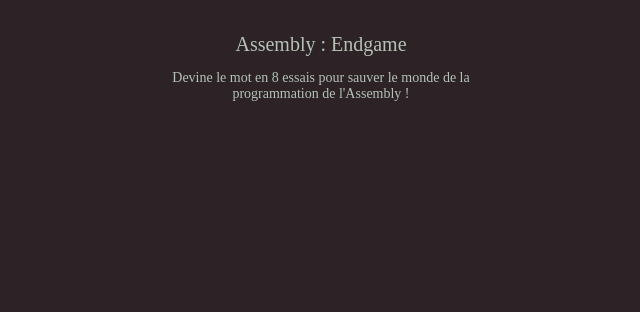
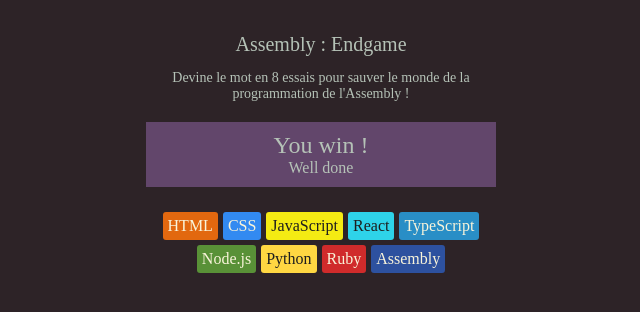
Before and after one commit to JasmiDW/pendu-project, a React (Vite) app: page / in a window 1280 px wide. Shown: the top 312 px of the page, without its empty margins (319-959 px from the left). Built offline with nearby package versions, Linux system fonts and the light colour scheme; a web font is replaced by a local one.

Commit message:
style(update css)

```diff
--- a/src/App.jsx
+++ b/src/App.jsx
@@ -1,11 +1,37 @@
 import './App.css'
 import Header from './components/Header'
+import { languages } from './languages'
 
 function App() {
+  const languageElements = languages.map(lang => {
+    const styles = {
+        backgroundColor: lang.backgroundColor,
+        color: lang.color
+    }
+    return (
+        <span
+            className="span-languages"
+            style={styles}
+            key={lang.name}
+        >
+            {lang.name}
+        </span>
+    )
+})
 
   return (
     <main>
       <Header />
+      <section className='status-game'>
+        <div>
+          <h2>You win !</h2>
+          <p>Well done</p>
+        </div>
+      </section>
+      <section className="language-chips">
+      {languageElements}
+      </section>
+
     </main>
   )
 }
--- a/src/index.css
+++ b/src/index.css
@@ -26,3 +26,31 @@
   }
 
 }
+
+.status-game{
+  text-align: center;
+  background-color: #62466B;
+  margin-top: 20px;
+  padding: 10px;
+  h2{
+    margin: 0;
+    font-weight: 100;
+  }
+  p{
+    margin: 0;
+  }
+}
+
+section.language-chips {
+  display: flex;
+  flex-wrap: wrap;
+  gap: 5px;
+  justify-content: center;
+  max-width: 350px;
+  margin-top: 25px;
+
+  .span-languages{
+    padding: 5px;
+    border-radius: 3px;
+  }
+}
--- /dev/null
+++ b/src/languages.js
@@ -0,0 +1,47 @@
+export const languages = [
+    {
+        name: "HTML",
+        backgroundColor: "#E2680F",
+        color: "#F9F4DA",
+    },
+    {
+        name: "CSS",
+        backgroundColor: "#328AF1",
+        color: "#F9F4DA",
+    },
+    {
+        name: "JavaScript",
+        backgroundColor: "#F4EB13",
+        color: "#1E1E1E",
+    },
+    {
+        name: "React",
+        backgroundColor: "#2ED3E9",
+        color: "#1E1E1E",
+    },
+    {
+        name: "TypeScript",
+        backgroundColor: "#298EC6",
+        color: "#F9F4DA",
+    },
+    {
+        name: "Node.js",
+        backgroundColor: "#599137",
+        color: "#F9F4DA",
+    },
+    {
+        name: "Python",
+        backgroundColor: "#FFD742",
+        color: "#1E1E1E",
+    },
+    {
+        name: "Ruby",
+        backgroundColor: "#D02B2B",
+        color: "#F9F4DA",
+    },
+    {
+        name: "Assembly",
+        backgroundColor: "#2D519F",
+        color: "#F9F4DA",
+    },
+]
```
